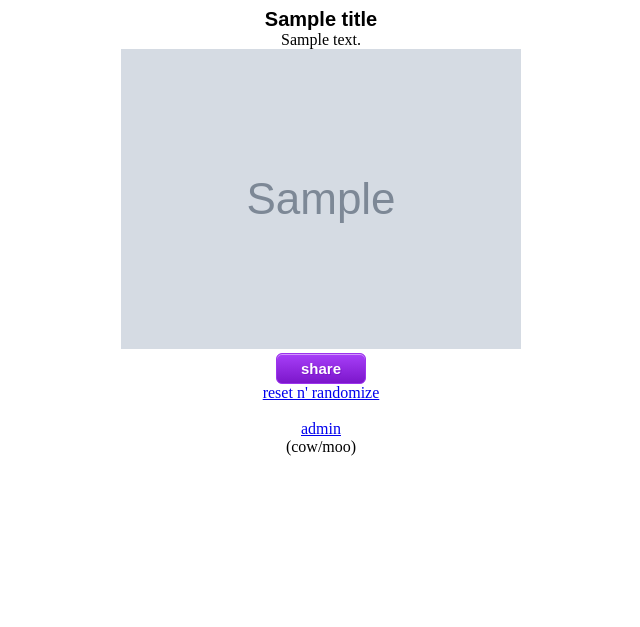
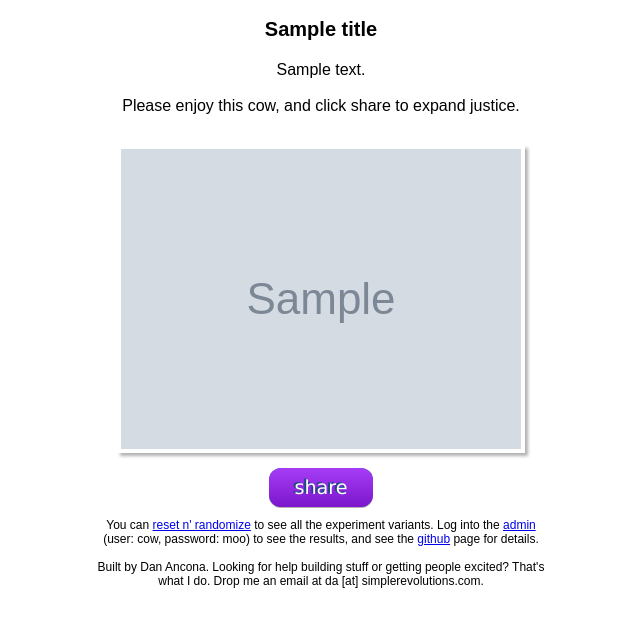
Before and after one commit to DanAncona/django-mini-lean, a Django app: template djangominilean/templates/home.html in a window 1280 px wide. Shown: the top 627 px of the page, without its empty margins (319-959 px from the left). Run offline with Django 3.2, Linux system fonts and the light colour scheme; the template is opened without the code that fills it: most values are stand-ins (such as "Sample title", 1, 10 or a date in 2020); grey boxes marked "Sample" are stand-in pictures; parts of the project's set-up code (start-up, migrations or seed data) failed here and were passed over; some libraries are stand-ins or nearby versions.

Commit message:
much css fussing

```diff
--- a/djangominilean/templates/home.html
+++ b/djangominilean/templates/home.html
@@ -48,17 +48,20 @@ $.ajaxSetup({
 });
 
 function fb_publish() {
+
+/*
     v0 = Math.floor(Math.random()*2);
     v1 = Math.floor(Math.random()*2);
     console.log(v0, v1);
     msgs = Array('Curious to see how political your Facebook feed is?', 'Curious to see how your friends are connected?')
     images = Array("cow1.png", "cow2.png")
     msg = msgs[v0]
-    img = images[v1]
-    code = 'friends1-' + v0 + '.' + v1;
+*/
+
+    //code = 'friends1-' + v0 + '.' + v1;
     url = window.location.host;
     // Looks like FB (sensibly) disallows a local image in the share box, so hard coding this url.
-    picurl = 'http://django-mini-lean.herokuapp.com/static/' + img;
+    picurl = 'http://django-mini-lean.herokuapp.com/static/{{img}}';
 
     console.log(url, picurl);
     FB.ui(
@@ -67,7 +70,7 @@ function fb_publish() {
         description: '{{description}}',
         picture: picurl,
         name: '{{title}}',
-        link: url + '?code=' + code,
+        link: url + '?code={{code}}',
         //action_links: [ { text: 'Code', href: 'http://demdash.us/friends/' } ],
         //user_prompt_message: 'Personal message here'
         },
@@ -88,14 +91,13 @@ function fb_publish() {
 
 <style type="text/css">
 
-
-      button, button[type] {
-        background-image: linear-gradient(#206db0 0%,#185386 100%);
+      .button, button[type] {
+        background-image: linear-gradient(#a53df6 0%, #7c16cb 100%);
         background-color: #206DB0;
         border: none;
-        -webkit-border-radius: 22px;
-        -moz-border-radius: 22px;
-        border-radius: 22px;
+        -webkit-border-radius: 12px;
+        -moz-border-radius: 12px;
+        border-radius: 12px;
         -webkit-box-shadow: 0 1px 0 rgba(0,0,0,0.3);
         -moz-box-shadow: 0 1px 0 rgba(0,0,0,0.3);
         box-shadow: 0 1px 0 rgba(0,0,0,0.3);
@@ -106,67 +108,21 @@ function fb_publish() {
         padding: 8px 25px 8px;
         text-shadow: -2px -1px 0 #144e7b;
         line-height: 1.1em;
+        margin-top: 30px;
       }
 
-      button:hover, a.button:hover {
+      abutton:hover, a.button:hover {
         border: 1px solid #c2e1ef;
         color: white;
         background-color: green;
       }
 
-      input[type=text], input[type=url], select, textarea {
-        display: inline-block;
-        -o-border-radius: 22px;
-        -moz-border-radius: 22px;
-        -webkit-border-radius: 22px;
-        border-radius: 22px;
-        outline: 0;
-        -moz-box-shadow: inset 0px 4px 8px #ddd;
-        -webkit-box-shadow: inset 0px 4px 8px #ddd;
-        box-shadow: inset 0px 4px 8px #ddd;
-        box-sizing: border-box;
-        border: 1px solid #ccc;
-        padding: 6px 6px 6px 1em;
-        height: 35px;
-        min-height: 1em;
-        background-color: #fff;
-        font-family: "Brown-Light","Lucida Grande",Helvetica Neue,Arial;
-        font-size: 16px;
-      }
+	.home-big {font-size: 20px; font-weight: bold; font-family: arial; padding: 10px;}
+	.home-lessbig {font-size: 16px; font-family: arial; margin: 10px;}
+	.home-smaller {font-size: 12px; font-family: arial; margin: 20px;}
+	img {margin: 20px; padding: 4px; box-shadow: 3px 3px 3px rgba(0,0,0,0.3);}
 
-
-.home-big {font-size: 20px; font-weight: bold; font-family: arial;}
-td {font-size: 12px; padding-top:3px; padding-left: 7px; padding-right: 7px; font-family: arial;}
-.button {
-	-moz-box-shadow:inset 0px 1px 0px 0px #d197fe;
-	-webkit-box-shadow:inset 0px 1px 0px 0px #d197fe;
-	box-shadow:inset 0px 1px 0px 0px #d197fe;
-	background:-webkit-gradient( linear, left top, left bottom, color-stop(0.05, #a53df6), color-stop(1, #7c16cb) );
-	background:-moz-linear-gradient( center top, #a53df6 5%, #7c16cb 100% );
-	filter:progid:DXImageTransform.Microsoft.gradient(startColorstr='#a53df6', endColorstr='#7c16cb');
-	background-color:#a53df6;
-	-moz-border-radius:6px;
-	-webkit-border-radius:6px;
-	border-radius:6px;
-	border:1px solid #9c33ed;
-	display:inline-block;
-	color:#ffffff;
-	font-family:arial;
-	font-size:15px;
-	font-weight:bold;
-	padding:6px 24px;
-	text-decoration:none;
-	text-shadow:1px 1px 0px #7d15cd;
-}.button:hover {
-	background:-webkit-gradient( linear, left top, left bottom, color-stop(0.05, #7c16cb), color-stop(1, #a53df6) );
-	background:-moz-linear-gradient( center top, #7c16cb 5%, #a53df6 100% );
-	filter:progid:DXImageTransform.Microsoft.gradient(startColorstr='#7c16cb', endColorstr='#a53df6');
-	background-color:#7c16cb;
-}.button:active {
-	position:relative;
-	top:1px;
-}
-/* This imageless css button was generated by CSSButtonGenerator.com */
+	td {font-size: 12px; padding-top:13px; padding-left: 7px; padding-right: 7px; font-family: arial;}
 </style>
 
 {% endblock %}
@@ -177,12 +133,9 @@ td {font-size: 12px; padding-top:3px; padding-left: 7px; padding-right: 7px; fon
     // init the FB JS SDK
     FB.init({
       appId      : '{{FB_APPID}}',                        // App ID from the app dashboard
-      //channelUrl : '//WWW.YOUR_DOMAIN.COM/channel.html', // Channel file for x-domain comms
       status     : true,                                 // Check Facebook Login status
       xfbml      : true                                  // Look for social plugins on the page
     });
-
-    // Additional initialization code such as adding Event Listeners goes here
   };
 
   // Load the SDK asynchronously
@@ -196,19 +149,25 @@ td {font-size: 12px; padding-top:3px; padding-left: 7px; padding-right: 7px; fon
 </script>
 
 {% block content %}
-<div style="text-align: center; margin-left: auto; margin-right: auto; width: 700px; height: 80px;">
+<div style="text-align: center; margin-left: auto; margin-right: auto; width: 500px; height: 80px;">
 
     <div class="home-big">{{title}}</div>
-    <div class="home-lessbig">{{description}}</div>
+    <div class="home-lessbig">{{description}}<br/><br/>Please enjoy this cow, and click share to expand justice.</div>
 
     <img src="/static/{{img}}">
 
     <br/>
+
     <a class="button" onclick="fb_publish();">share</a>
 
     <br/>
-    <a href="/reset">reset n' randomize</a><br/><br/>
-    <a href="/admin">admin</a><br/>(cow/moo)
+    <div class="home-smaller">
+    You can <a href="/reset">reset n' randomize</a> to see all the experiment variants.
+    Log into the <a href="/admin">admin</a> (user: cow, password: moo) to see the results, and
+    see the <a href="https://github.com/DanAncona/django-mini-lean">github</a> page for details.
+    <br/><br/>
+    Built by Dan Ancona. Looking for help building stuff or getting people excited? That's what I do. Drop me an email at da [at] simplerevolutions.com.
+    </div>
 </div>
 
 
```
Also changed, not shown: djangominilean/views.py (+18 -12 lines), readme.md.
